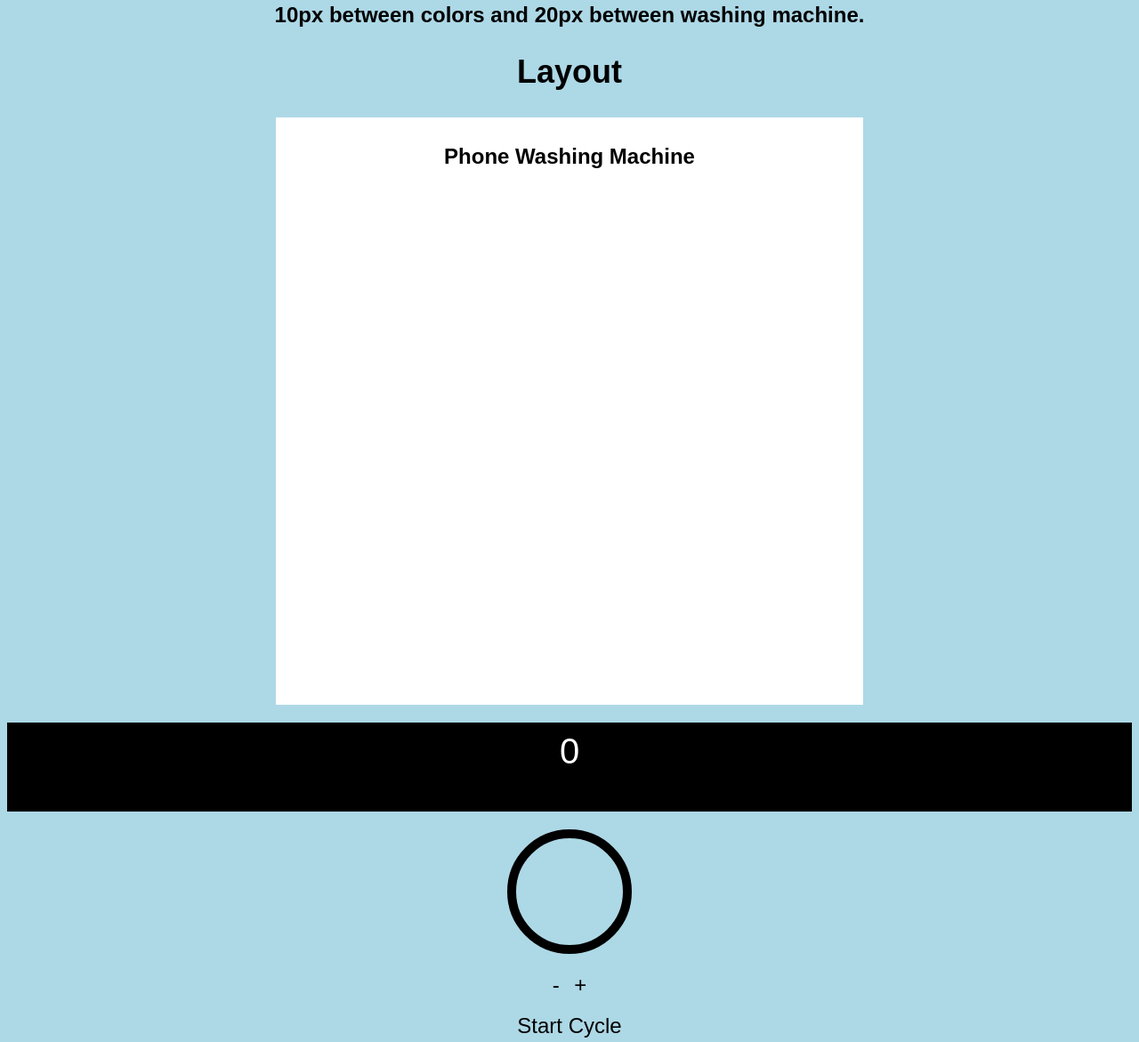
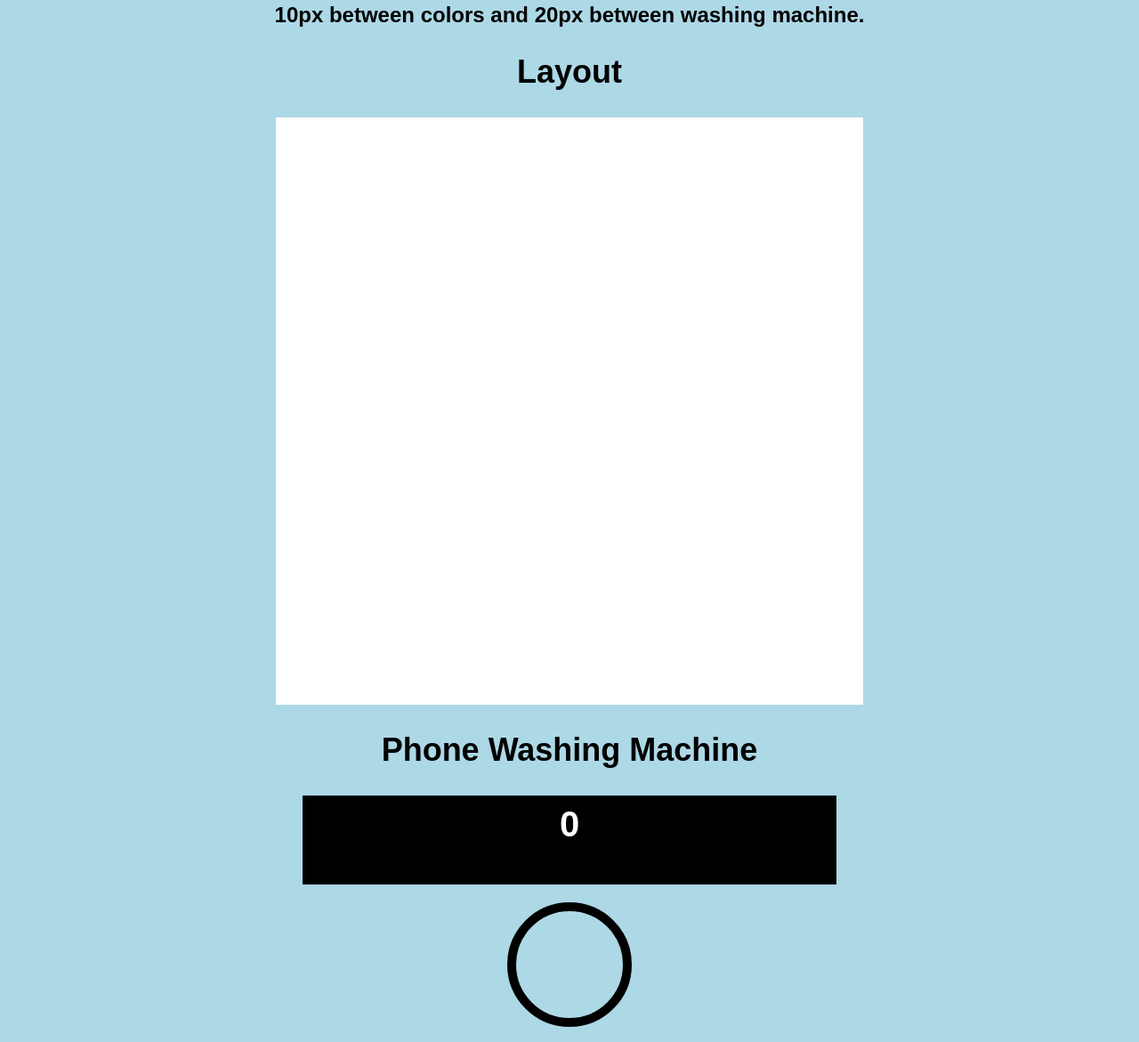
Before and after one commit to maad9863/maad9863.github.io, a plain HTML site: page FinalProject/index.html in a window 1280 px wide. Shown: the part 730-1901 px from the top of the page at 89% size. Drawn offline with Linux system fonts and the light colour scheme.

Commit message:
washing machiine screen changes

```diff
--- a/FinalProject/index.html
+++ b/FinalProject/index.html
@@ -37,7 +37,7 @@
 
         <h2>Layout</h2>
 
-        <div class="washer"
+        <div class="washer"></div>
 
         <h2>Phone Washing Machine</h2>
 
--- a/FinalProject/style.css
+++ b/FinalProject/style.css
@@ -40,6 +40,8 @@ body {
 .screen {
     background: black;
     color: white;
+    width: 580px;
+    margin: 0 auto;
     height: 80px;
     font-size: 40px;
     padding: 10px;
```
